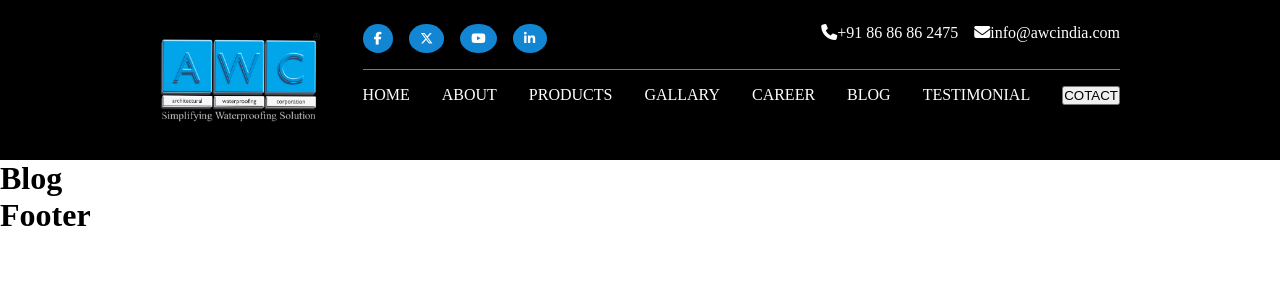
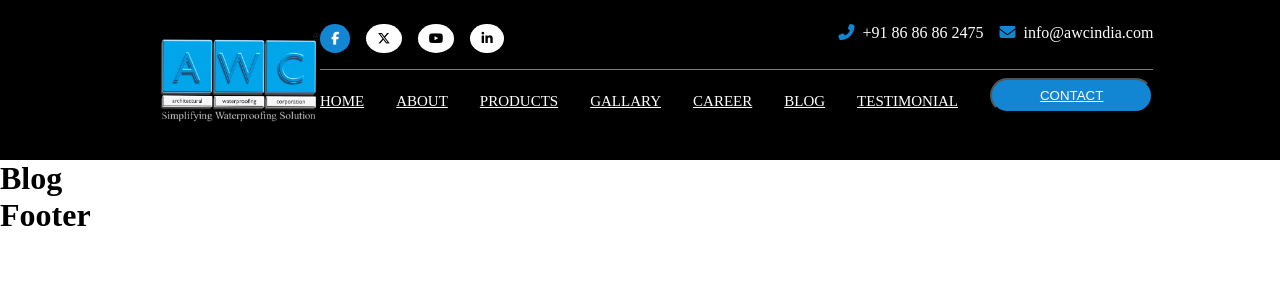
Before and after one commit to adilkadivala/awc_blog, a React (Create React App) app in the folder client/: page / in a window 1280 px wide. Shown: the top 300 px of the page. Built offline with nearby package versions, Linux system fonts and the light colour scheme.

Commit message:
big screen nav completed

```diff
--- a/client/package.json
+++ b/client/package.json
@@ -6,8 +6,10 @@
     "@testing-library/jest-dom": "^5.17.0",
     "@testing-library/react": "^13.4.0",
     "@testing-library/user-event": "^13.5.0",
+    "axios": "^1.7.3",
     "react": "^18.3.1",
     "react-dom": "^18.3.1",
+    "react-router-dom": "^6.26.0",
     "react-scripts": "5.0.1",
     "web-vitals": "^2.1.4"
   },
--- a/client/src/assets/css/navbar.css
+++ b/client/src/assets/css/navbar.css
@@ -8,6 +8,10 @@
   --nav_primary_background: #000;
   --nav_primary_text: #fff;
   --nav_social_backgroung: #1386d3;
+}
+
+a {
+  color: var(--nav_primary_text);
 }
 
 .container {
@@ -42,34 +46,59 @@
       .social {
         display: flex;
         gap: 1rem;
+        color: var(--nav_primary_background);
 
         .social_icon {
           cursor: pointer;
-          background-color: var(--nav_social_backgroung);
           padding: 0.5rem 0.7rem;
+          background-color: var(--nav_primary_text);
           border-radius: 50%;
           font-size: 0.8rem;
+
+          &:first-child {
+            background-color: var(--nav_social_backgroung);
+            color: var(--nav_primary_text);
+          }
         }
       }
       .contect_info {
         display: flex;
         gap: 1rem;
+
+        .contect {
+          display: flex;
+          gap: 0.5rem;
+
+          i {
+            color: var(--nav_social_backgroung);
+          }
+        }
       }
     }
 
     .navbar {
       display: flex;
-      padding-top: 1rem;
       gap: 2rem;
+      padding-top: 0.5rem;
+      align-items: center;
 
       ul {
         display: flex;
+        padding-top: 0.8rem;
         gap: 2rem;
         list-style: none;
 
         li {
+          font-size: 15px;
           cursor: pointer;
         }
+      }
+
+      button {
+        padding: 0.5rem 3rem;
+        border-radius: 500px;
+        background-color: var(--nav_social_backgroung);
+        color: var(--nav_primary_text);
       }
     }
   }
--- a/client/src/components/Navbar.js
+++ b/client/src/components/Navbar.js
@@ -21,11 +21,11 @@ const Navbar = () => {
             <i className="fa-brands fa-linkedin-in social_icon"></i>
           </div>
           <div className="contect_info">
-            <div className="phone">
-              <i className="fa-solid fa-phone"></i>
+            <div className="contect phone">
+              <i class="fa-solid fa-phone-flip"></i>
               <span>+91 86 86 86 2475</span>
             </div>
-            <div className="email">
+            <div className="contect email">
               <i className="fa-solid fa-envelope"></i>
               <span>info@awcindia.com</span>
             </div>
@@ -33,15 +33,33 @@ const Navbar = () => {
         </div>
         <div className="navbar">
           <ul>
-            <li>HOME</li>
-            <li>ABOUT</li>
-            <li>PRODUCTS</li>
-            <li>GALLARY</li>
-            <li>CAREER</li>
-            <li>BLOG</li>
-            <li>TESTIMONIAL</li>
+            <li>
+              <a href="#">HOME</a>
+            </li>
+            <li>
+              {" "}
+              <a href="#">ABOUT</a>
+            </li>
+            <li>
+              <a href="#">PRODUCTS</a>
+            </li>
+            <li>
+              {" "}
+              <a href="#">GALLARY</a>
+            </li>
+            <li>
+              <a href="#">CAREER</a>
+            </li>
+            <li>
+              <a href="#">BLOG</a>
+            </li>
+            <li>
+              <a href="#">TESTIMONIAL</a>
+            </li>
           </ul>
-          <button>COTACT</button>
+          <button>
+            <a href="#">CONTACT</a>
+          </button>
         </div>
       </div>
     </div>
```
Also changed, not shown: 1 other file (tests, documents, lock files or other folders).
